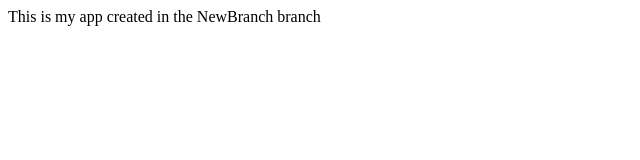
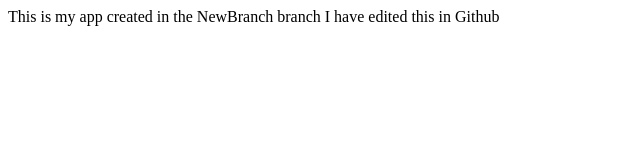
Before and after one commit to chriswiebe/FirstGitSetB, a plain HTML site: page index.html in a window 1280 px wide. Shown: the whole page, without its empty margins (0-640 px from the left). Drawn offline with Linux system fonts and the light colour scheme.

Commit message:
Update index.html

```diff
--- a/index.html
+++ b/index.html
@@ -5,5 +5,6 @@
     <body>
       This is my app
       created in the NewBranch branch
+        I have edited this in Github
     </body>
 </html>
```
